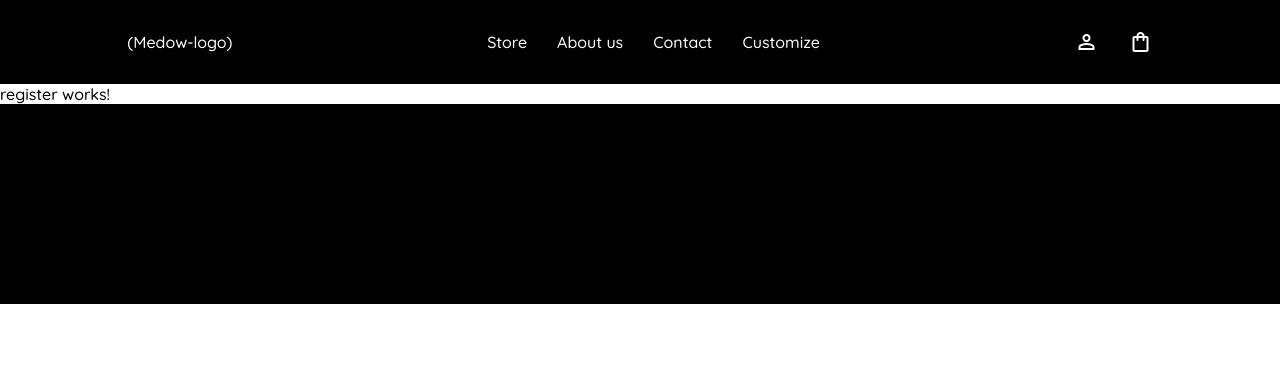
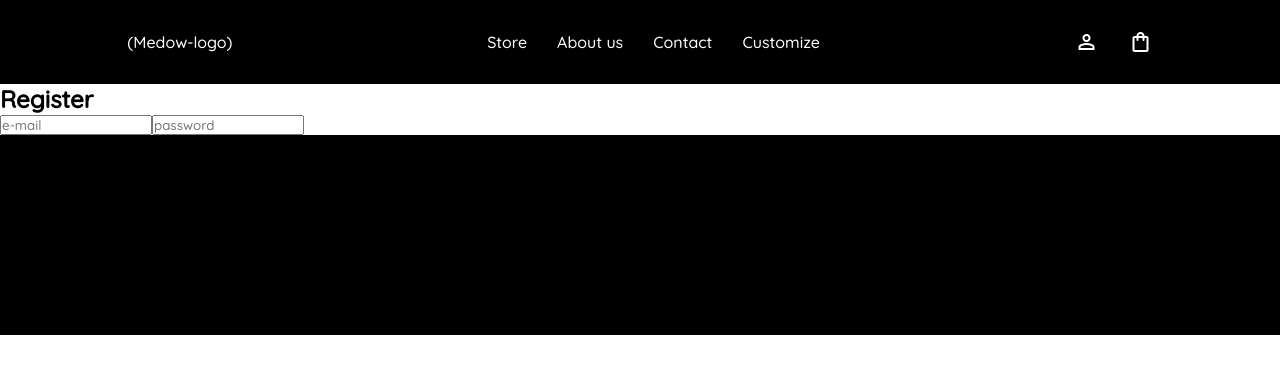
Before and after one commit to GabrielCornejoB/medow-ecommerce, an Angular app in the folder front-end/: page /register in a window 1280 px wide. Shown: the top 374 px of the page. Built offline with nearby package versions, Linux system fonts and the light colour scheme.

Commit message:
Inicio Form de registro

```diff
--- a/front-end/src/app/components/register/register.component.html
+++ b/front-end/src/app/components/register/register.component.html
@@ -1 +1,9 @@
-<p>register works!</p>
+<div class="register-wrapper">
+    <h2>Register</h2>
+    <div class="register-form-container">
+        <form >
+            <input type="text" name="email" placeholder="e-mail" required>
+            <input type="text" name="password" placeholder="password" required>
+        </form>
+    </div>
+</div>
```
